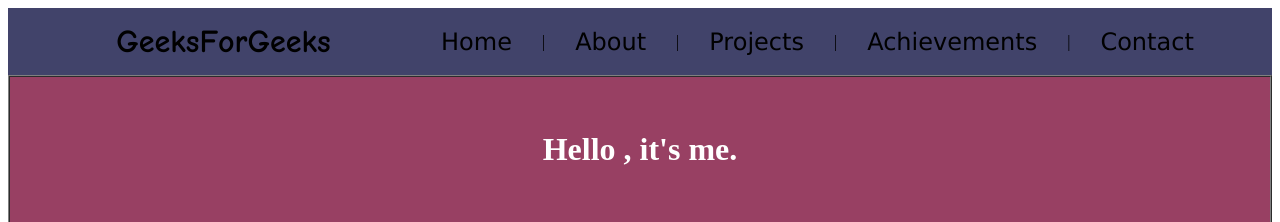
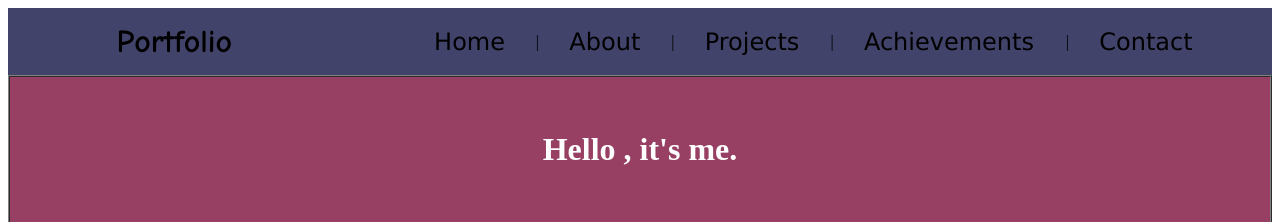
Before and after one commit to adhiksubodh/p1, a plain HTML site: page index.html in a window 1280 px wide. Shown: the top 222 px of the page. Drawn offline with Linux system fonts and the light colour scheme.

Commit message:
portfolio

```diff
--- a/index.html
+++ b/index.html
@@ -24,7 +24,7 @@
 
 						<td>
 							<font face="Comic sans MS" size="6">
-								<b>GeeksForGeeks</b>
+								<b>Portfolio</b>
 							</font>
 						</td>
 
@@ -548,7 +548,7 @@
 						</td>
 
 						<td width="13%" valign="top">
-							<b>GeeksforGeeks</b>
+							<b>Portfolio</b>
 							<a href="#" style="text-decoration:none">
 								➲
 							</a>
```
